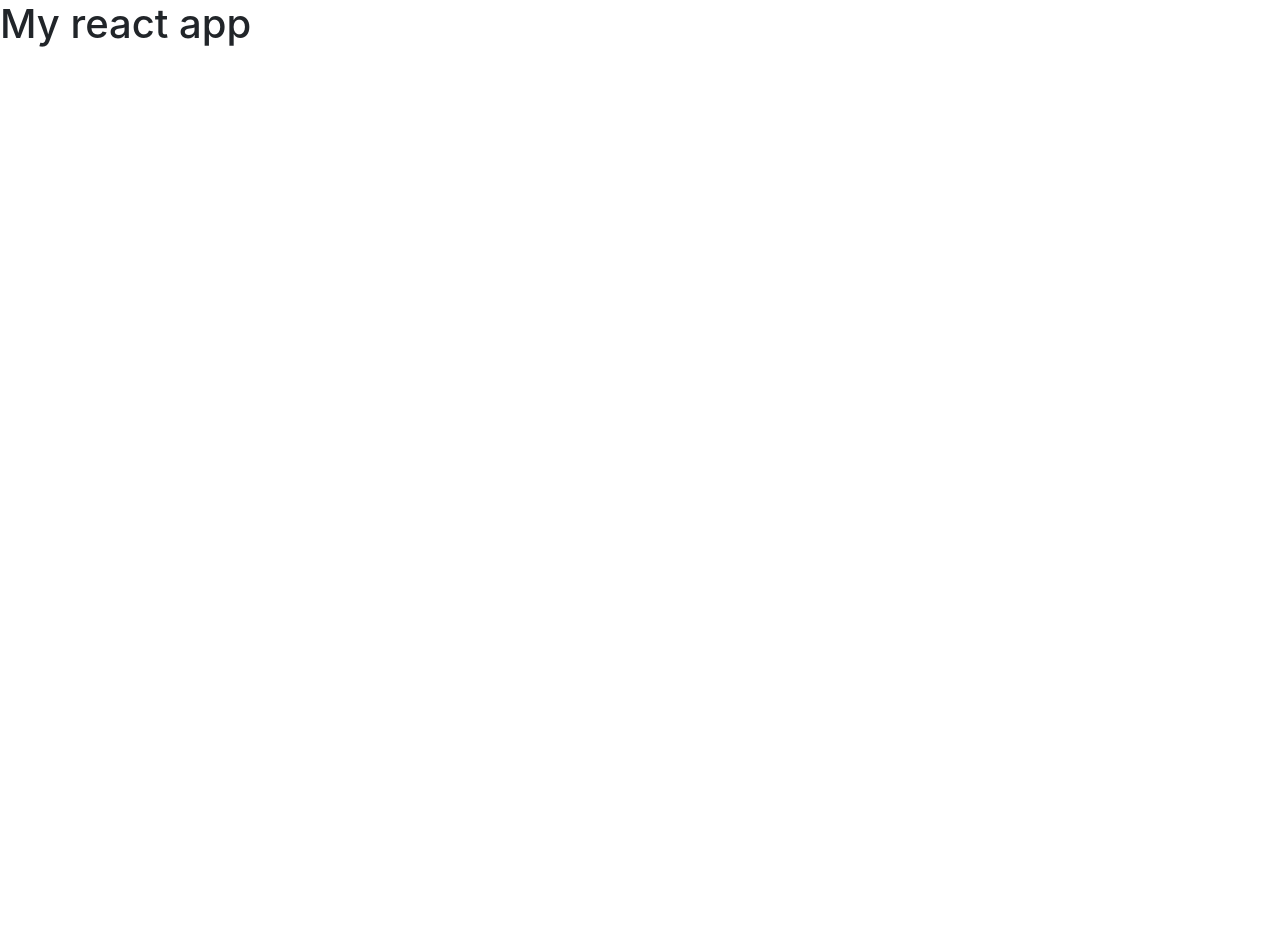
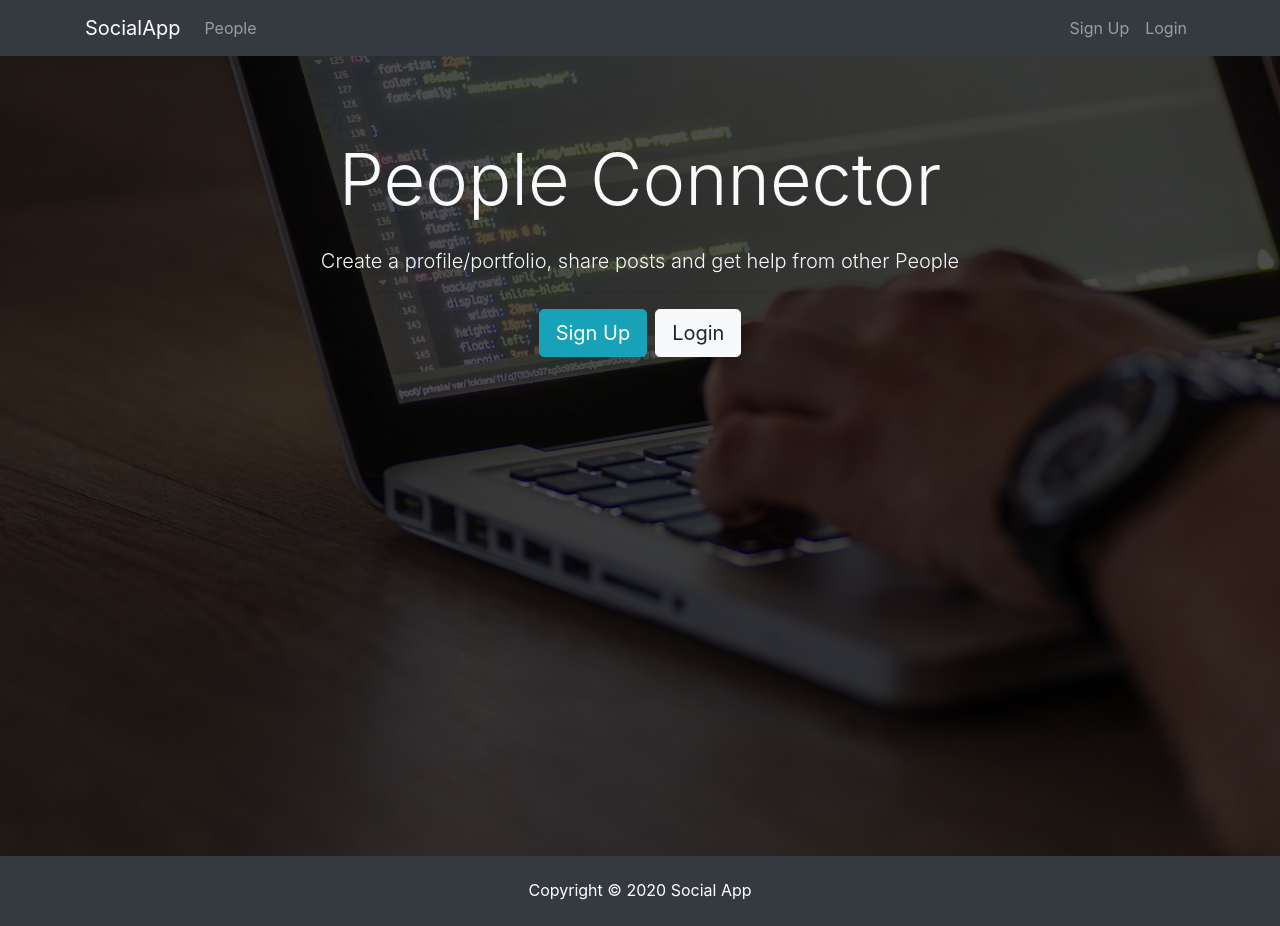
Before and after one commit to nerdigenius/SocialNetwork-App, a React (Create React App) app in the folder client/: page / in a window 1280 px wide. Before the commit the page ends 800 px from the top, so only its background shows below. Built offline with nearby package versions, Linux system fonts and the light colour scheme.

Commit message:
Basic Layout Done

```diff
--- a/client/public/index.html
+++ b/client/public/index.html
@@ -10,8 +10,7 @@
       content="Web site created using create-react-app"
     />
     <link rel="apple-touch-icon" href="%PUBLIC_URL%/logo192.png" />
-    <link rel="stylesheet" href="https://stackpath.bootstrapcdn.com/bootstrap/4.4.1/css/bootstrap.min.css" integrity="sha384-Vkoo8x4CGsO3+Hhxv8T/Q5PaXtkKtu6ug5TOeNV6gBiFeWPGFN9MuhOf23Q9Ifjh" crossorigin="anonymous">
-    <script src="https://kit.fontawesome.com/6f208e3ff6.js" crossorigin="anonymous"></script>
+    <link href="https://stackpath.bootstrapcdn.com/bootstrap/4.4.1/css/bootstrap.min.css" rel="stylesheet" integrity="sha384-Vkoo8x4CGsO3+Hhxv8T/Q5PaXtkKtu6ug5TOeNV6gBiFeWPGFN9MuhOf23Q9Ifjh" crossorigin="anonymous">    <script src="https://kit.fontawesome.com/6f208e3ff6.js" crossorigin="anonymous"></script>
     <link rel="manifest" href="%PUBLIC_URL%/manifest.json" />
 
     <title>SocialApp</title>
--- a/client/src/App.js
+++ b/client/src/App.js
@@ -1,10 +1,15 @@
 import React from 'react';
 import './App.css';
+import Navbar from './components/layout/Navbar'
+import Footer from './components/layout/Footer'
+import Landing from './components/layout/Landing'
 
 function App() {
   return (
     <div className="App">
-     <h1>My react app</h1>
+     <Navbar/>
+     <Landing/>
+     <Footer/>
     </div>
   );
 }
--- /dev/null
+++ b/client/src/components/layout/Footer.js
@@ -0,0 +1,9 @@
+import React from 'react'
+
+export default function Footer() {
+    return (
+        <footer className='bg-dark text-white mt-5 p-4 text-center'>
+            Copyright &copy; {new Date().getFullYear()} Social App
+        </footer>
+    )
+}
--- /dev/null
+++ b/client/src/components/layout/Landing.js
@@ -0,0 +1,28 @@
+import React, { Component } from 'react'
+
+class Landing extends Component {
+    render() {
+        return (
+            <div>
+                <div className="landing">
+                    <div className="dark-overlay landing-inner text-light">
+                    <div className="container">
+                        <div className="row">
+                        <div className="col-md-12 text-center">
+                            <h1 className="display-3 mb-4">People Connector
+                            </h1>
+                            <p className="lead"> Create a profile/portfolio, share posts and get help from other People</p>
+                            <hr />
+                            <a href="register.html" className="btn btn-lg btn-info mr-2">Sign Up</a>
+                            <a href="login.html" className="btn btn-lg btn-light">Login</a>
+                        </div>
+                        </div>
+                    </div>
+                    </div>
+                </div>
+            </div>
+        )
+    }
+}
+
+export default Landing
--- /dev/null
+++ b/client/src/components/layout/Navbar.js
@@ -0,0 +1,39 @@
+import React, { Component } from 'react'
+
+class Navbar extends Component {
+    render() {
+        return (
+            <div>
+                <nav className="navbar navbar-expand-sm navbar-dark bg-dark mb-4">
+                    <div className="container">
+                    <a className="navbar-brand" href="landing.html">SocialApp</a>
+                    <button className="navbar-toggler" type="button" data-toggle="collapse" data-target="#mobile-nav">
+                        <span className="navbar-toggler-icon"></span>
+                    </button>
+
+                    <div className="collapse navbar-collapse" id="mobile-nav">
+                        <ul className="navbar-nav mr-auto">
+                        <li className="nav-item">
+                            <a className="nav-link" href="profiles.html"> People
+                            </a>
+                        </li>
+                        </ul>
+
+                        <ul className="navbar-nav ml-auto">
+                        <li className="nav-item">
+                            <a className="nav-link" href="register.html">Sign Up</a>
+                        </li>
+                        <li className="nav-item">
+                            <a className="nav-link" href="login.html">Login</a>
+                        </li>
+                        </ul>
+                    </div>
+                    </div>
+                </nav>
+
+            </div>
+        )
+    }
+}
+
+export default Navbar;
```
